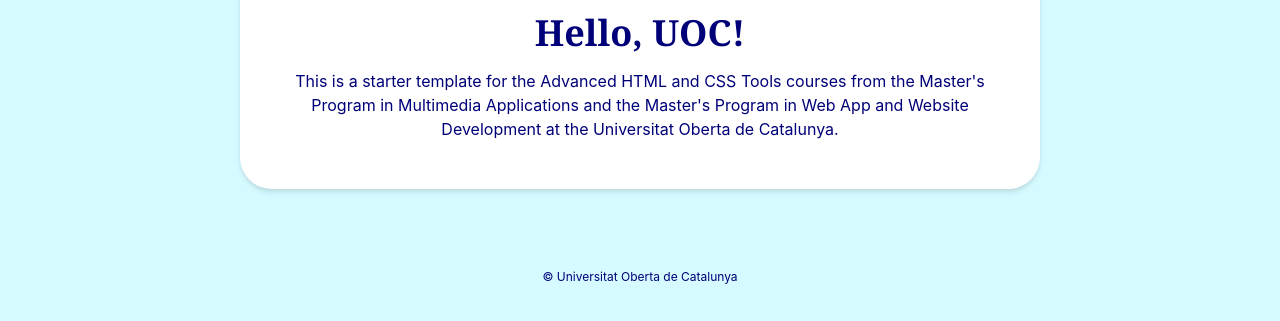
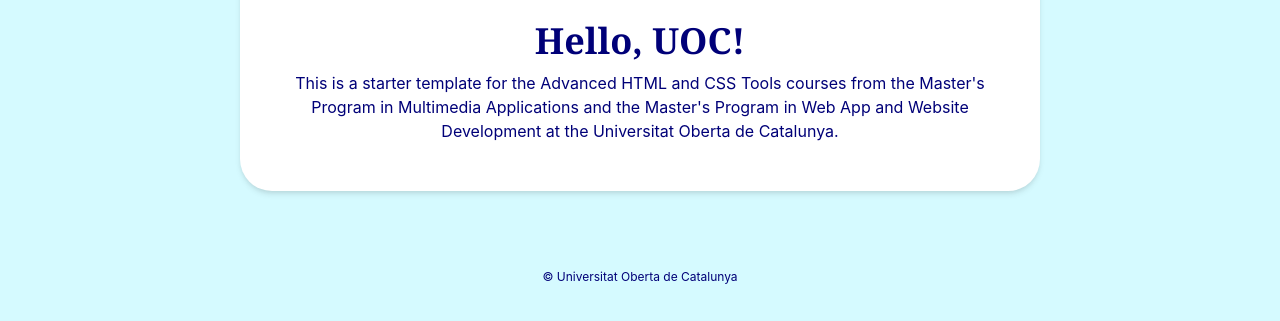
Before and after one commit to GuillemN/Eines-HTML-i-CSS-II---PAC-2, a website built with Parcel: page src/index.html in a window 1280 px wide. Shown: the part 479-800 px from the top of the page. Built offline with nearby package versions, Linux system fonts and the light colour scheme.

Commit message:
preparacio entorn

```diff
--- a/src/assets/scripts/main.js
+++ b/src/assets/scripts/main.js
@@ -9,6 +9,8 @@
 /**
  * Write any other JavaScript below
  */
+import * as bootstrap from 'bootstrap';
+
 
 +( function() {
   const university = "UOC";
--- a/src/assets/styles/_variables.scss
+++ b/src/assets/styles/_variables.scss
@@ -1,12 +1,10 @@
 @use "sass:color";
 
-$font-family-sans-serif: -apple-system, BlinkMacSystemFont, "Segoe UI", Roboto,
-  "Helvetica Neue", Arial, sans-serif, "Apple Color Emoji", "Segoe UI Emoji",
+$font-family-sans-serif: -apple-system, blinkmacsystemfont, "Segoe UI", roboto,
+  "Helvetica Neue", arial, sans-serif, "Apple Color Emoji", "Segoe UI Emoji",
   "Segoe UI Symbol";
 $font-family-serif: "Georgia", "Times New Roman", serif;
-
 $uoc-corporate: #000078;
 $uoc-masterbrand: #73edff;
 $uoc-bg: color.scale($uoc-masterbrand, $lightness: 70%);
-
 $mqMinWidth: 420px;
--- a/src/assets/styles/layouts/_home.scss
+++ b/src/assets/styles/layouts/_home.scss
@@ -3,36 +3,36 @@
 }
 
 body {
+  background-color: $uoc-bg;
+  color: $uoc-corporate;
   display: flex;
   flex-direction: column;
+  font-family: $font-family-sans-serif;
+  font-size: 16px;
   height: 100vh;
+  line-height: 24px;
   margin: 0;
   padding: 2rem;
-  font-family: $font-family-sans-serif;
-  font-size: 16px;
-  line-height: 24px;
-  background-color: $uoc-bg;
-  color: $uoc-corporate;
 }
 
 .uoc-container {
+  background-color: #fff;
+  border-radius: 2rem;
+  box-shadow: 0 4px 6px -1px rgb(0 0 0 / 10%),
+    0 2px 4px -1px rgb(0 0 0 / 6%);
+  margin: auto;
   max-width: 800px;
-  margin: auto;
   padding: 2rem;
-  border-radius: 2rem;
   text-align: center;
-  background-color: #fff;
-  box-shadow: 0 4px 6px -1px rgba(0, 0, 0, 0.1),
-    0 2px 4px -1px rgba(0, 0, 0, 0.06);
 }
 
 .uoc-logo {
   display: block;
+  height: auto;
+  margin-bottom: 1.5rem;
   margin-left: auto;
   margin-right: auto;
-  margin-bottom: 1.5rem;
   max-width: 200px;
-  height: auto;
 
   @media (min-width: $mqMinWidth) {
     max-width: none;
@@ -40,10 +40,10 @@
 }
 
 .uoc-title {
+  color: $uoc-corporate;
   font-family: $font-family-serif;
   font-size: 24px;
   font-weight: 700;
-  color: $uoc-corporate;
 
   @media (min-width: $mqMinWidth) {
     font-size: 36px;
@@ -51,7 +51,7 @@
 }
 
 .uoc-footer {
+  font-size: 0.75rem;
   margin-top: 1.5rem;
-  font-size: 0.75rem;
   text-align: center;
 }
--- a/src/assets/styles/main.scss
+++ b/src/assets/styles/main.scss
@@ -8,6 +8,7 @@
  */
 
 @import "variables";
+@import "bootstrap/scss/bootstrap";
 
 /**
  * Import npm dependencies
```
Also changed, not shown: package.json (+9 -1 lines), .stylelintrc.cjs (added), 1 other file.
